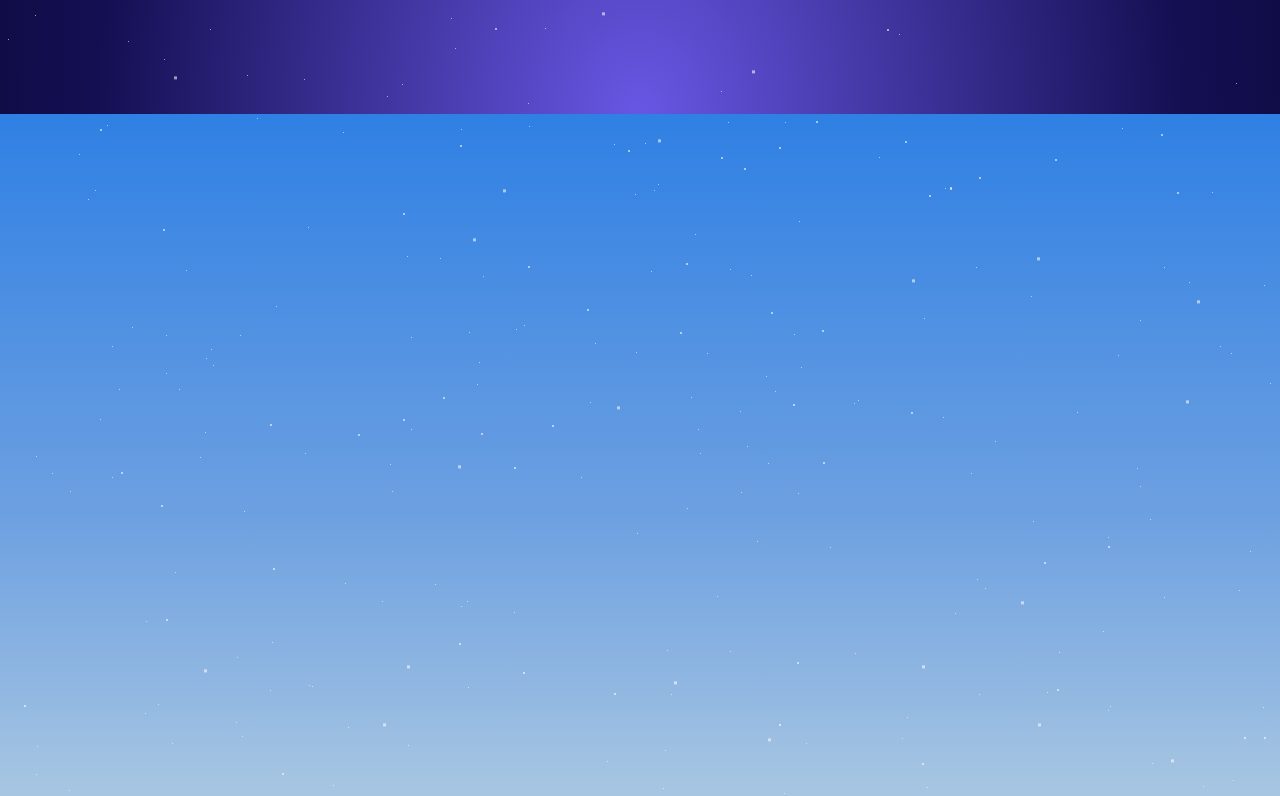
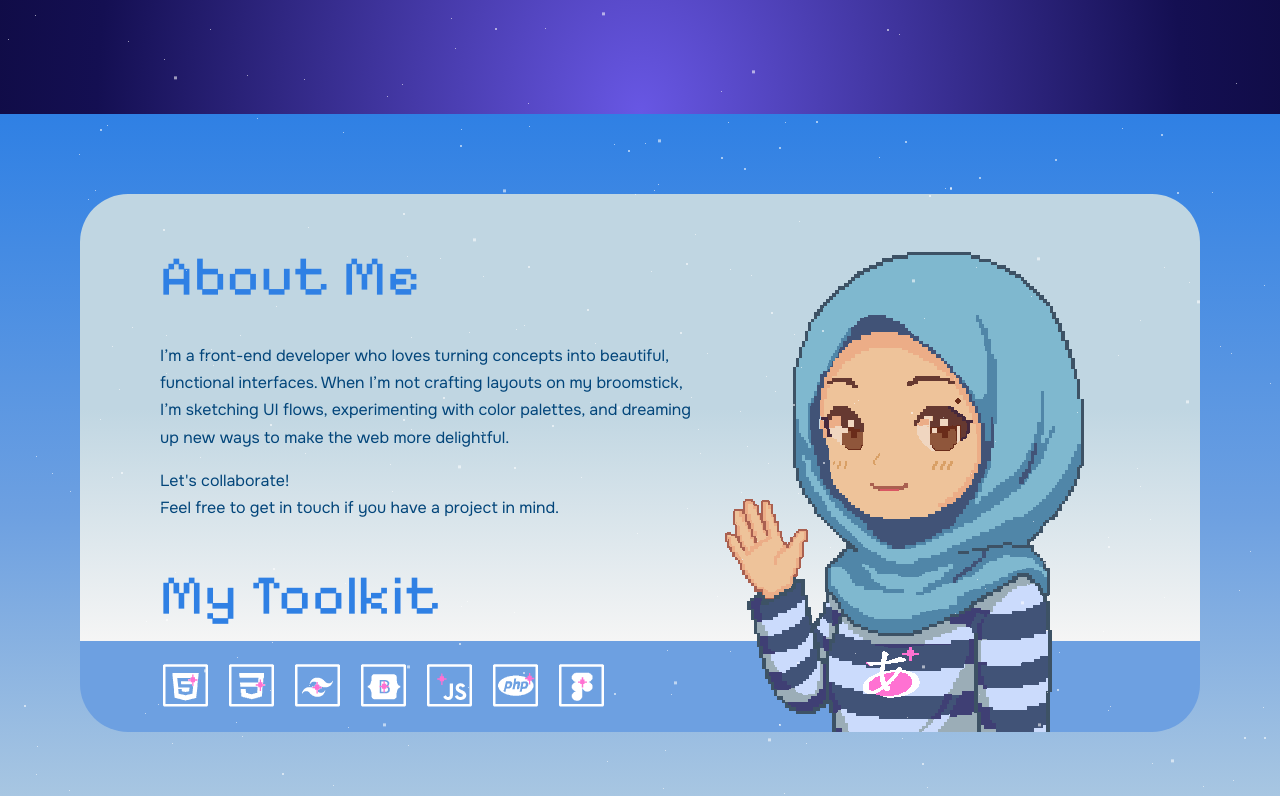
Before and after one commit to tanbyhouse/Portfolio-Allyya, a plain HTML site: page index.html in a window 1280 px wide. Shown: the part 686-1482 px from the top of the page. Drawn offline with Linux system fonts and the light colour scheme.

Commit message:
add image and toolkit in section about

```diff
--- a/css/style.css
+++ b/css/style.css
@@ -11,7 +11,7 @@
   --breeze: #92ada4;
   --sand: #f2d6a1;
   --saddle: #84572f;
-  --sun: #f1a805;
+  --sun: #F4D160;
 
   --onest: "Onest", sans-serif;
   --pixelify: "Pixelify Sans", sans-serif;
@@ -35,18 +35,22 @@ body {
   color: var(--white);
 }
 
-nav, #hero {
+nav, #hero, #about {
   font-family: var(--onest);
 }
 
-#hero h1, #about h2, #projects h2 {
+#hero h1, #about h1, #projects h1 {
   font-family: var(--pixelify);
+  font-size: var(--fxlarge);
+  font-weight: 100;
+  letter-spacing: var(--ltight);
+  margin-bottom: 2rem;
 }
 
 nav {
   font-size: var(--fsmall);
   font-weight: 300;
-  letter-spacing: var(--ltight);
+  letter-spacing: 100;
 }
 
 nav {
@@ -105,13 +109,6 @@ nav ul {
     width: 100%;
 }
 
-#hero h1 {
-  margin-bottom: 2rem;
-  font-weight: 100;
-  font-size: var(--fxlarge);
-  letter-spacing: var(--ltight);
-}
-
 #hero p {
   max-width: 50vw;
   margin: 8px auto 3rem auto;
@@ -139,8 +136,46 @@ nav ul {
 }
 
 #about {
+  padding: 5rem;
   background: linear-gradient(to bottom, var(--sky-blue), var(--light-blue), var(--soft-blue));
 }
+
+#about .container {
+  background: linear-gradient(to bottom, var(--soft-blue) 40%, var(--white) 83%, var(--light-blue)10%);
+  padding: 3rem 5rem 0 5rem;
+  color: var(--sky-blue);
+  border: none;
+  border-radius: 3rem;
+  display: flex;
+}
+
+#about p {
+  color: #02457a;
+  margin-bottom: 1rem;
+  line-height: 1.7rem;
+}
+
+.toolkit {
+  margin-top: 1rem;
+  display: flex;
+  flex-wrap: wrap;
+  gap: 1rem;
+}
+
+.toolkit-title {
+  margin-top: 2.5rem;
+}
+.toolkit img {
+  max-height: 50px;
+}
+/* .astronaut {
+  position: absolute;
+  bottom: 0;
+  right: 0;
+} */
+
 #projects {
-  background: linear-gradient(to bottom, var(--sun), var(--breeze), var(--sand));
+  /* background: linear-gradient(to bottom, var(--sun), var(--breeze), var(--sand)); */
+  background: linear-gradient(to bottom, var(--soft-blue)0%, var(--sand)50%, var(--sun) 100%);
+
 }
--- a/index.html
+++ b/index.html
@@ -29,7 +29,7 @@
         </ul>
     </nav>
 
-    <!-- wrapper -->
+    <!-- hero -->
     <section id="hero">
         <div class="wrapper">
             <div class="stars"></div>
@@ -45,18 +45,33 @@
          </div>
     </section>
 
+    <!-- about -->
+    <section id="about">
+        <div class="container">
+            <div class="text">
+                <h1>About Me</h1>
+                <!-- <p>Flying through lines of code and clouds of ideas.</p> -->
+                <p>I’m a front-end developer who loves turning concepts into beautiful, functional interfaces. When I’m not crafting layouts on my broomstick, I’m sketching UI flows, experimenting with color palettes, and dreaming up new ways to make the web more delightful.</p>
+                <p>Let's collaborate! <br>Feel free to get in touch if you have a project in mind.</p>
 
-    <!-- hero -->
-    <!-- <section id="hero">
-        <div class="container">
-            <h1>Hello! I’m Allyya</h1>
-            <h3>Front-End Developer | UI/UX Designer</h3>
-            <p>Crafting intuitive and dynamic web experiences concept to deployment <br> Welcome to my little corner!</p>
-            <a href="#projects" class="hero-cta">Explore My Creation</a>
+                <h1 class="toolkit-title">My Toolkit</h1>
+                <div class="toolkit">
+                    <img src="./assets/img/tool_html.png" alt="">
+                    <img src="./assets/img/tool_css.png" alt="">
+                    <img src="./assets/img/tool_tailwind.png" alt="">
+                    <img src="./assets/img/tool_bootstrap.png" alt="">
+                    <img src="./assets/img/tool_js.png" alt="">
+                    <img src="./assets/img/tool_php.png" alt="">
+                    <img src="./assets/img/tool_figma.png" alt="">
+                </div>
+            </div>
+
+            <img class="al-blue" src="./assets/img/al blue wave.png" alt="">
         </div>
-    </section> -->
+    </section>
+    <!-- <section id="about"></section> -->
 
-    <section id="about"></section>
+
     <section id="projects"></section>
 
     <script src="https://kit.fontawesome.com/a692e1c39f.js" crossorigin="anonymous"></script>
```
